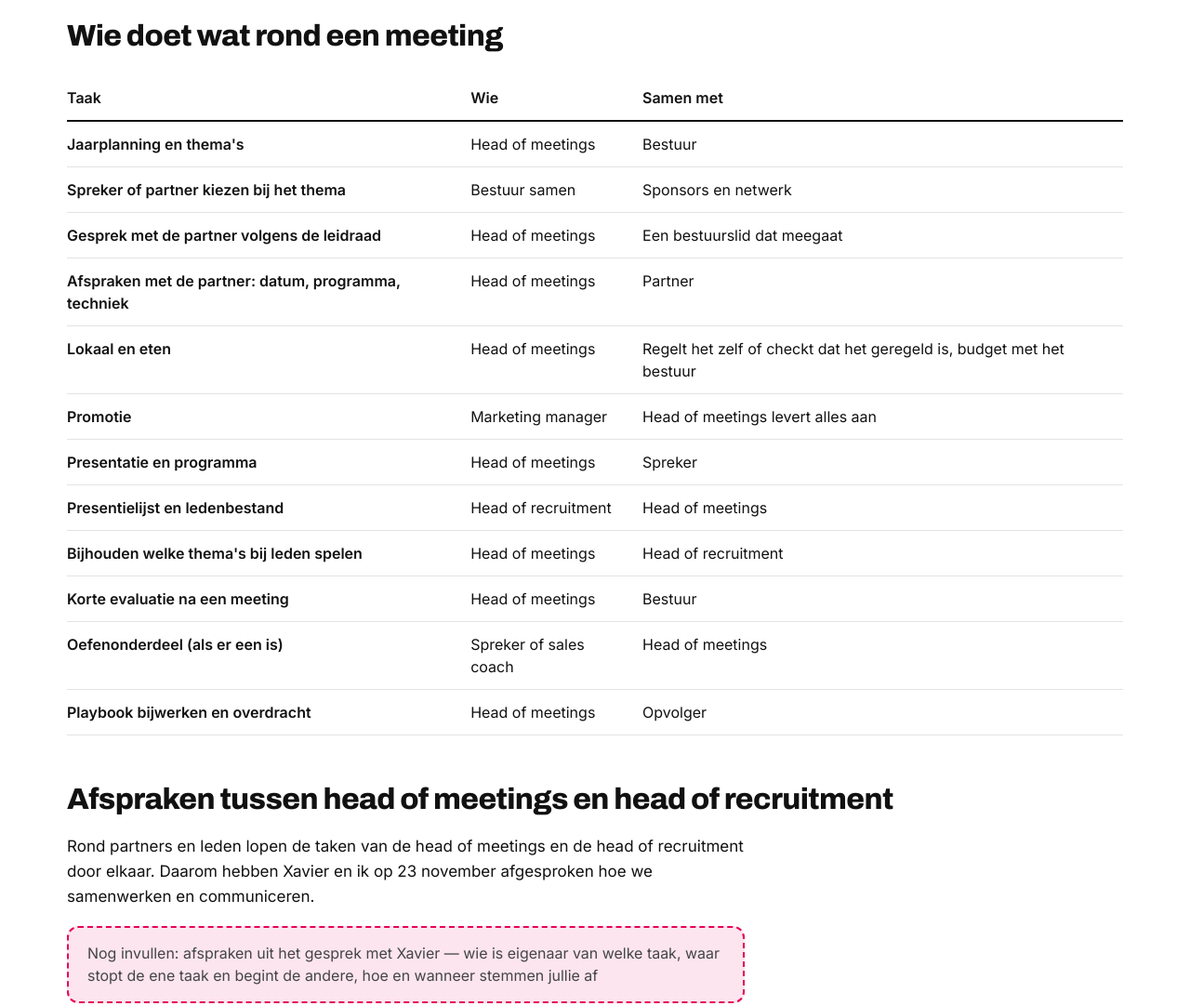
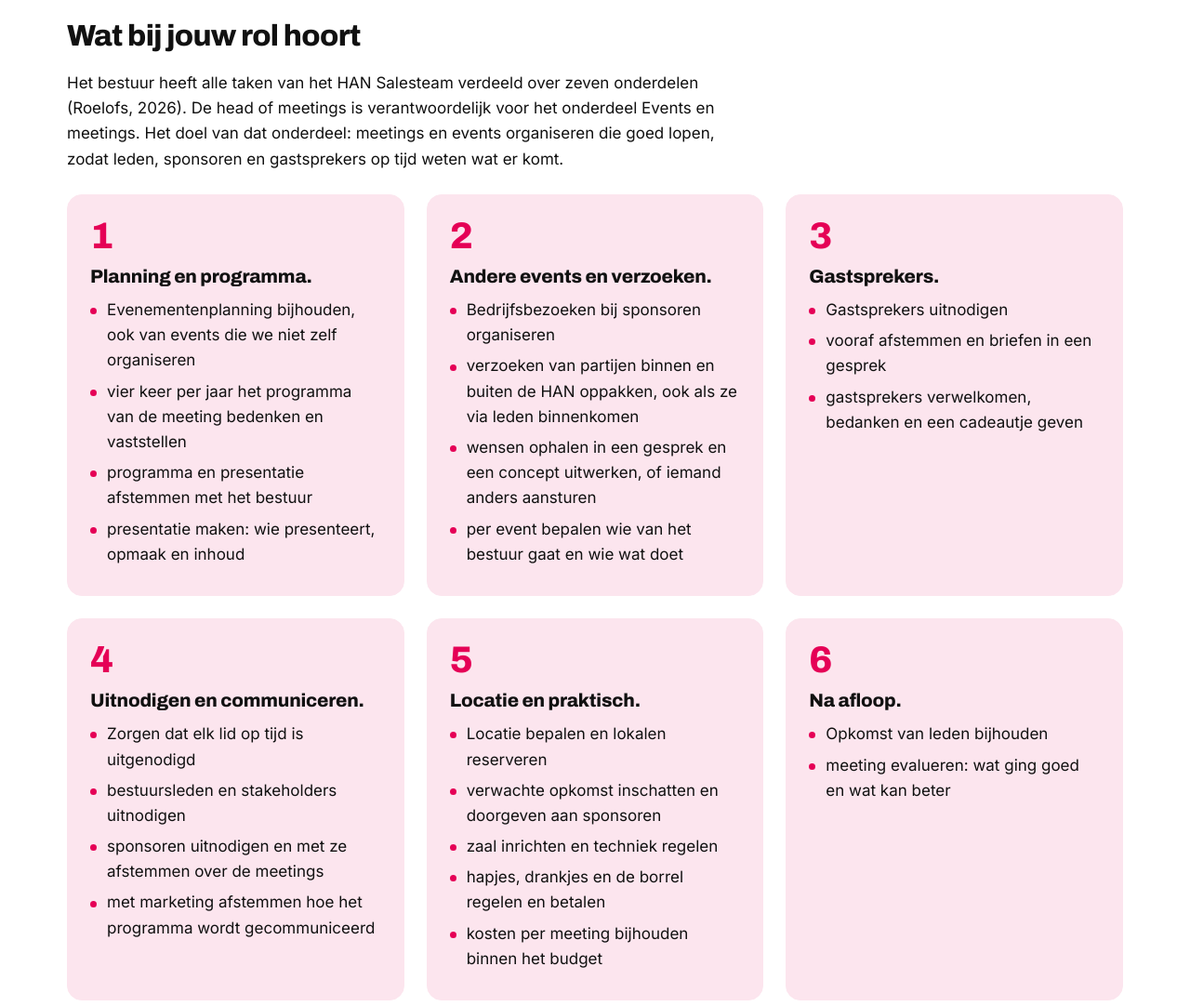
Before and after one commit to esmeehoetink2005-svg/Website, a plain HTML site: page team.html in a window 1280 px wide. Shown: the part 2140-3222 px from the top of the page at 93% size. Drawn offline with Linux system fonts and the light colour scheme.

Commit message:
Update playbook to revised brief: role tasks, overlaps, bijlage J
- Team: replace task table with 'Wat bij jouw rol hoort' (six cards)
  and 'Waar taken overlappen'; update Xavier placeholder
- Partners: extend leidraad intro; Resultaten: reword 23 November row
- Add bijlage J (takenlijst bestuur) and Roelofs (2026) to Bronnen
- Fix numbered cards counting nested list items

Co-Authored-By: Claude Opus 5.5 <noreply@anthropic.com>
Claude-Session: https://claude.ai/code/session_01FZWDQbVXxkUbCgphdqtuGv

```diff
--- a/assets/style.css
+++ b/assets/style.css
@@ -242,8 +242,8 @@ a:hover { text-decoration-thickness: 2px; }
 @media (min-width: 720px) { .letter { padding: 48px 56px; } }
 
 .numcards { counter-reset: rec; }
-.numcards li { counter-increment: rec; }
-.numcards li::before {
+.numcards > li { counter-increment: rec; }
+.numcards > li::before {
   content: counter(rec); display: block;
   font-family: var(--f-head); font-weight: 800; font-size: 40px; line-height: 1;
   color: var(--pink); margin-bottom: 12px;
--- a/team.html
+++ b/team.html
@@ -48,26 +48,33 @@
 <p class="source">Bron: voorstelronde van het bestuur op Instagram (HAN Salesteam, 2026).</p>
 </div></section>
 <section class="band band--white"><div class="wrap">
-<h2>Wie doet wat rond een meeting</h2>
+<h2>Wat bij jouw rol hoort</h2>
+<p>Het bestuur heeft alle taken van het HAN Salesteam verdeeld over zeven onderdelen (Roelofs, 2026). De head of meetings is verantwoordelijk voor het onderdeel Events en meetings. Het doel van dat onderdeel: meetings en events organiseren die goed lopen, zodat leden, sponsoren en gastsprekers op tijd weten wat er komt.</p>
+<ol class="grid grid--3 numcards"><li class="card card--pink"><h3>Planning en programma.</h3><ul class="dotlist"><li>Evenementenplanning bijhouden, ook van events die we niet zelf organiseren</li><li>vier keer per jaar het programma van de meeting bedenken en vaststellen</li><li>programma en presentatie afstemmen met het bestuur</li><li>presentatie maken: wie presenteert, opmaak en inhoud</li></ul>
+</li><li class="card card--pink"><h3>Andere events en verzoeken.</h3><ul class="dotlist"><li>Bedrijfsbezoeken bij sponsoren organiseren</li><li>verzoeken van partijen binnen en buiten de HAN oppakken, ook als ze via leden binnenkomen</li><li>wensen ophalen in een gesprek en een concept uitwerken, of iemand anders aansturen</li><li>per event bepalen wie van het bestuur gaat en wie wat doet</li></ul>
+</li><li class="card card--pink"><h3>Gastsprekers.</h3><ul class="dotlist"><li>Gastsprekers uitnodigen</li><li>vooraf afstemmen en briefen in een gesprek</li><li>gastsprekers verwelkomen, bedanken en een cadeautje geven</li></ul>
+</li><li class="card card--pink"><h3>Uitnodigen en communiceren.</h3><ul class="dotlist"><li>Zorgen dat elk lid op tijd is uitgenodigd</li><li>bestuursleden en stakeholders uitnodigen</li><li>sponsoren uitnodigen en met ze afstemmen over de meetings</li><li>met marketing afstemmen hoe het programma wordt gecommuniceerd</li></ul>
+</li><li class="card card--pink"><h3>Locatie en praktisch.</h3><ul class="dotlist"><li>Locatie bepalen en lokalen reserveren</li><li>verwachte opkomst inschatten en doorgeven aan sponsoren</li><li>zaal inrichten en techniek regelen</li><li>hapjes, drankjes en de borrel regelen en betalen</li><li>kosten per meeting bijhouden binnen het budget</li></ul>
+</li><li class="card card--pink"><h3>Na afloop.</h3><ul class="dotlist"><li>Opkomst van leden bijhouden</li><li>meeting evalueren: wat ging goed en wat kan beter</li></ul>
+</li></ol>
+<p class="source">Bron: Taken HAN Sales Team, concept van 12 november 2026.</p>
+<p class="ref"><a href="bijlagen/j.html">Volledige takenlijst in bijlage J →</a></p>
+</div></section>
+<section class="band band--white"><div class="wrap">
+<h2>Waar taken overlappen</h2>
+<p>Een aantal taken staat bij twee onderdelen. Rond de meetings gaat het vooral om de overlap met Leden (head of recruitment), Sponsoren en Marketing.</p>
 <div class="table-wrap"><table class="stack ">
-<thead><tr><th scope="col">Taak</th><th scope="col">Wie</th><th scope="col">Samen met</th></tr></thead>
+<thead><tr><th scope="col">Taak</th><th scope="col">Events en meetings (head of meetings)</th><th scope="col">Ander onderdeel</th></tr></thead>
 <tbody>
-<tr><td data-label="Taak">Jaarplanning en thema's</td><td data-label="Wie">Head of meetings</td><td data-label="Samen met">Bestuur</td></tr>
-<tr><td data-label="Taak">Spreker of partner kiezen bij het thema</td><td data-label="Wie">Bestuur samen</td><td data-label="Samen met">Sponsors en netwerk</td></tr>
-<tr><td data-label="Taak">Gesprek met de partner volgens de leidraad</td><td data-label="Wie">Head of meetings</td><td data-label="Samen met">Een bestuurslid dat meegaat</td></tr>
-<tr><td data-label="Taak">Afspraken met de partner: datum, programma, techniek</td><td data-label="Wie">Head of meetings</td><td data-label="Samen met">Partner</td></tr>
-<tr><td data-label="Taak">Lokaal en eten</td><td data-label="Wie">Head of meetings</td><td data-label="Samen met">Regelt het zelf of checkt dat het geregeld is, budget met het bestuur</td></tr>
-<tr><td data-label="Taak">Promotie</td><td data-label="Wie">Marketing manager</td><td data-label="Samen met">Head of meetings levert alles aan</td></tr>
-<tr><td data-label="Taak">Presentatie en programma</td><td data-label="Wie">Head of meetings</td><td data-label="Samen met">Spreker</td></tr>
-<tr><td data-label="Taak">Presentielijst en ledenbestand</td><td data-label="Wie">Head of recruitment</td><td data-label="Samen met">Head of meetings</td></tr>
-<tr><td data-label="Taak">Bijhouden welke thema's bij leden spelen</td><td data-label="Wie">Head of meetings</td><td data-label="Samen met">Head of recruitment</td></tr>
-<tr><td data-label="Taak">Korte evaluatie na een meeting</td><td data-label="Wie">Head of meetings</td><td data-label="Samen met">Bestuur</td></tr>
-<tr><td data-label="Taak">Oefenonderdeel (als er een is)</td><td data-label="Wie">Spreker of sales coach</td><td data-label="Samen met">Head of meetings</td></tr>
-<tr><td data-label="Taak">Playbook bijwerken en overdracht</td><td data-label="Wie">Head of meetings</td><td data-label="Samen met">Opvolger</td></tr>
+<tr><td data-label="Taak">Na een meeting ophalen wat leden ervan vonden</td><td data-label="Events en meetings (head of meetings)">Na afloop: meeting evalueren</td><td data-label="Ander onderdeel">Leden: na een meeting ophalen wat leden ervan vonden</td></tr>
+<tr><td data-label="Taak">Opkomst en ledenbestand</td><td data-label="Events en meetings (head of meetings)">Na afloop: opkomst bijhouden</td><td data-label="Ander onderdeel">Leden: ledenbestand en actieve leden bijhouden</td></tr>
+<tr><td data-label="Taak">Leden naar de meeting krijgen</td><td data-label="Events en meetings (head of meetings)">Uitnodigen: elk lid op tijd uitnodigen</td><td data-label="Ander onderdeel">Leden: leden activeren en verwelkomen op meetings</td></tr>
+<tr><td data-label="Taak">Sponsoren bij meetings</td><td data-label="Events en meetings (head of meetings)">Uitnodigen: sponsoren uitnodigen en afstemmen</td><td data-label="Ander onderdeel">Sponsoren: sponsoren uitnodigen voor ledenmeetings en events</td></tr>
+<tr><td data-label="Taak">Communicatie per meeting</td><td data-label="Events en meetings (head of meetings)">Uitnodigen: met marketing afstemmen</td><td data-label="Ander onderdeel">Marketing: contentplan per meeting</td></tr>
 </tbody></table></div>
 <h2>Afspraken tussen head of meetings en head of recruitment</h2>
 <p>Rond partners en leden lopen de taken van de head of meetings en de head of recruitment door elkaar. Daarom hebben Xavier en ik op 23 november afgesproken hoe we samenwerken en communiceren.</p>
-<div class="fillwrap"><span class="fill">Nog invullen: afspraken uit het gesprek met Xavier — wie is eigenaar van welke taak, waar stopt de ene taak en begint de andere, hoe en wanneer stemmen jullie af</span></div>
+<div class="fillwrap"><span class="fill">Nog invullen: afspraken uit het gesprek met Xavier — per overlap in de tabel hierboven wie de eigenaar is, waar de ene taak stopt en de andere begint, hoe en wanneer jullie afstemmen</span></div>
 </div></section>
 <section class="band band--grey"><div class="wrap">
 <h2>Hoe andere salesteams het doen</h2>
```
Also changed, not shown: bijlagen.html (+1 -1 lines), bijlagen/j.html (added, +43 -0 lines), bronnen.html (+1 -1 lines), partners.html (+1 -1 lines), resultaten.html (+1 -1 lines), 1 other file.
